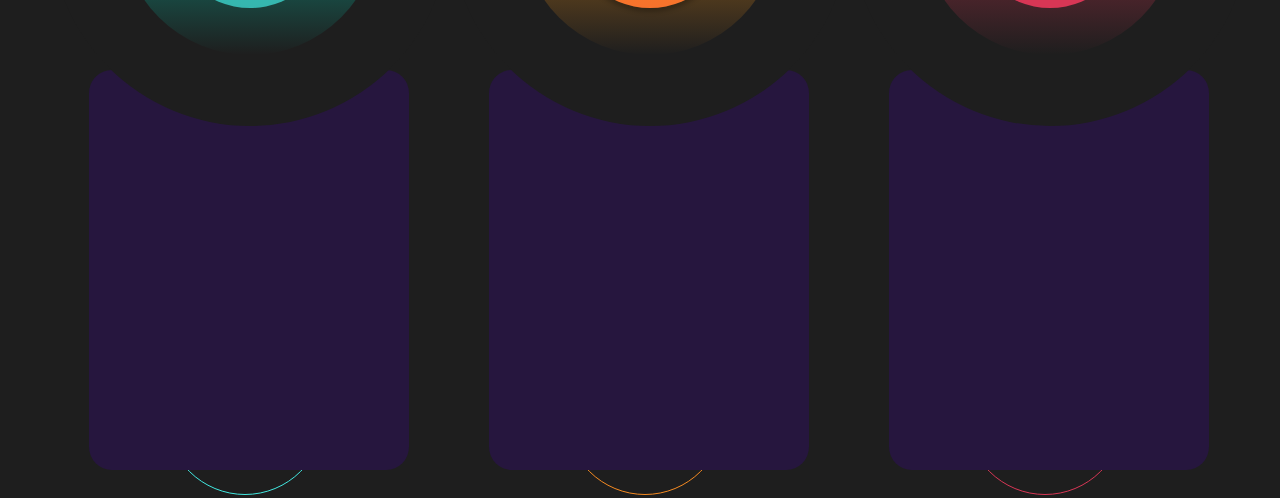
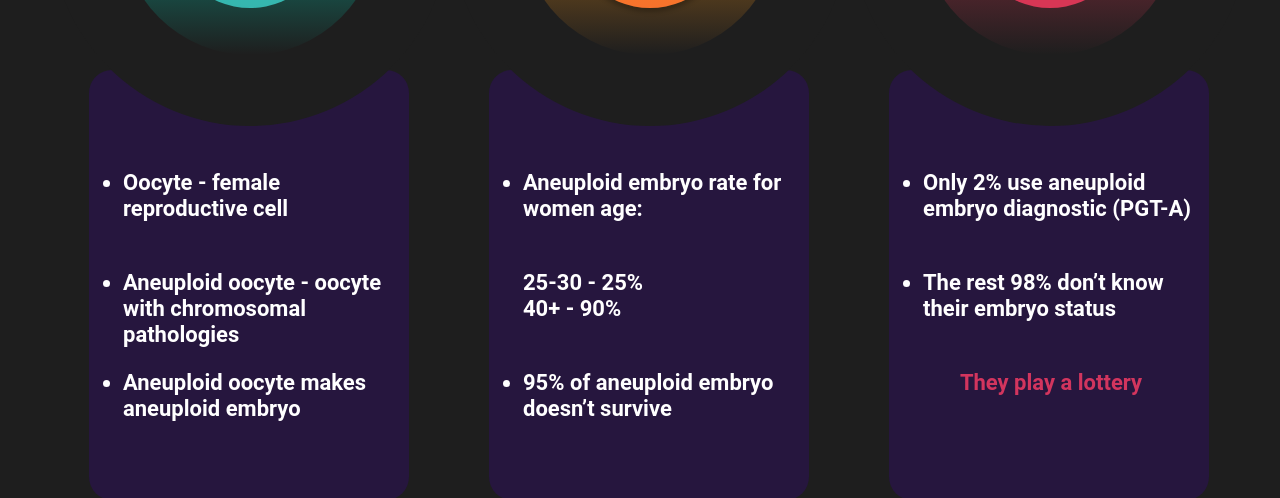
Before and after one commit to spindleFront/spindle-frontend-react, a React (Create React App) app: page /about in a window 1280 px wide. Shown: the part 1444-1942 px from the top of the page. Built offline with nearby package versions, Linux system fonts and the light colour scheme.

Commit message:
aneuploid embryos section implemented

```diff
--- a/src/common/styles/variables.scss
+++ b/src/common/styles/variables.scss
@@ -9,6 +9,7 @@ $chevronBGColor: #26163E;
 $numbersColor: #F58A21;
 $numbersGradient: #F5951B;
 $landscapeColor: #D73655;
+$pinkTextColor: #D2355E;
 
 
 @mixin white-text {
@@ -131,6 +132,12 @@ $landscapeColor: #D73655;
   width: 156px;
   border: 1px solid $color;
   border-radius: 50%;
-  top: 611px;
+  top: 641px;
   left: 116px;
 }
+
+@mixin chevron-typography {
+  font-weight: 700;
+  font-size: 22px;
+  line-height: 26px;
+}
--- a/src/components/about/about.scss
+++ b/src/components/about/about.scss
@@ -126,10 +126,34 @@
 .bottom-chevron {
   position: absolute;
   z-index: -1;
-  height: 400px;
+  height: 430px;
   width: 320px;
   background-color: $chevronBGColor;
   border-radius: 23px;
   top: 344px;
   left: 39px;
+  box-sizing: border-box;
+  justify-content: center;
+  padding: 100px 0;
 }
+
+.chevron-list {
+  padding-left: 34px;
+  display: grid;
+  grid-template-rows: repeat(3, 1fr);
+  color: $whiteColor;
+  @include chevron-typography;
+  margin: 0;
+  height: 300px;
+}
+
+.no-style {
+  list-style: none;
+}
+
+.text-center {
+  margin-right: 30px;
+  @include chevron-typography;
+  text-align: center;
+  color: $pinkTextColor;
+}
--- a/src/components/about/about.tsx
+++ b/src/components/about/about.tsx
@@ -26,7 +26,15 @@ export const About = () => {
 							</div>
 						</div>
 						<div className='terms-card__small-dot'></div>
-						<div className='bottom-chevron'></div>
+						<div className='bottom-chevron'>
+							<ul className='chevron-list'>
+								<li className='chevron-list__item'>Oocyte - female reproductive cell</li>
+								<li className='chevron-list__item'>
+									Aneuploid oocyte - oocyte with chromosomal pathologies
+								</li>
+								<li>Aneuploid oocyte makes aneuploid embryo</li>
+							</ul>
+						</div>
 						<div className='terms-card__bottom-circle'></div>
 					</div>
 					<div className='numbers-card'>
@@ -42,7 +50,15 @@ export const About = () => {
 							</div>
 						</div>
 						<div className='numbers-card__small-dot'></div>
-						<div className='bottom-chevron'></div>
+						<div className='bottom-chevron'>
+							<ul className='chevron-list'>
+								<li className='chevron-list__item'>Aneuploid embryo rate for women age:</li>
+								<li className='chevron-list__item no-style'>
+									25-30 - 25% <br /> 40+ - 90%
+								</li>
+								<li> 95% of aneuploid embryo doesn’t survive</li>
+							</ul>
+						</div>
 						<div className='numbers-card__bottom-circle'></div>
 					</div>
 
@@ -59,7 +75,15 @@ export const About = () => {
 							</div>
 						</div>
 						<div className='landscape-card__small-dot'></div>
-						<div className='bottom-chevron'></div>
+						<div className='bottom-chevron'>
+							<ul className='chevron-list two-rows'>
+								<li className='chevron-list__item'>
+									Only 2% use aneuploid embryo diagnostic (PGT-A)
+								</li>
+								<li className='chevron-list__item'>The rest 98% don’t know their embryo status</li>
+								<li className='chevron-list__item no-style text-center'>They play a lottery</li>
+							</ul>
+						</div>
 						<div className='landscape-card__bottom-circle'></div>
 					</div>
 				</div>
```
